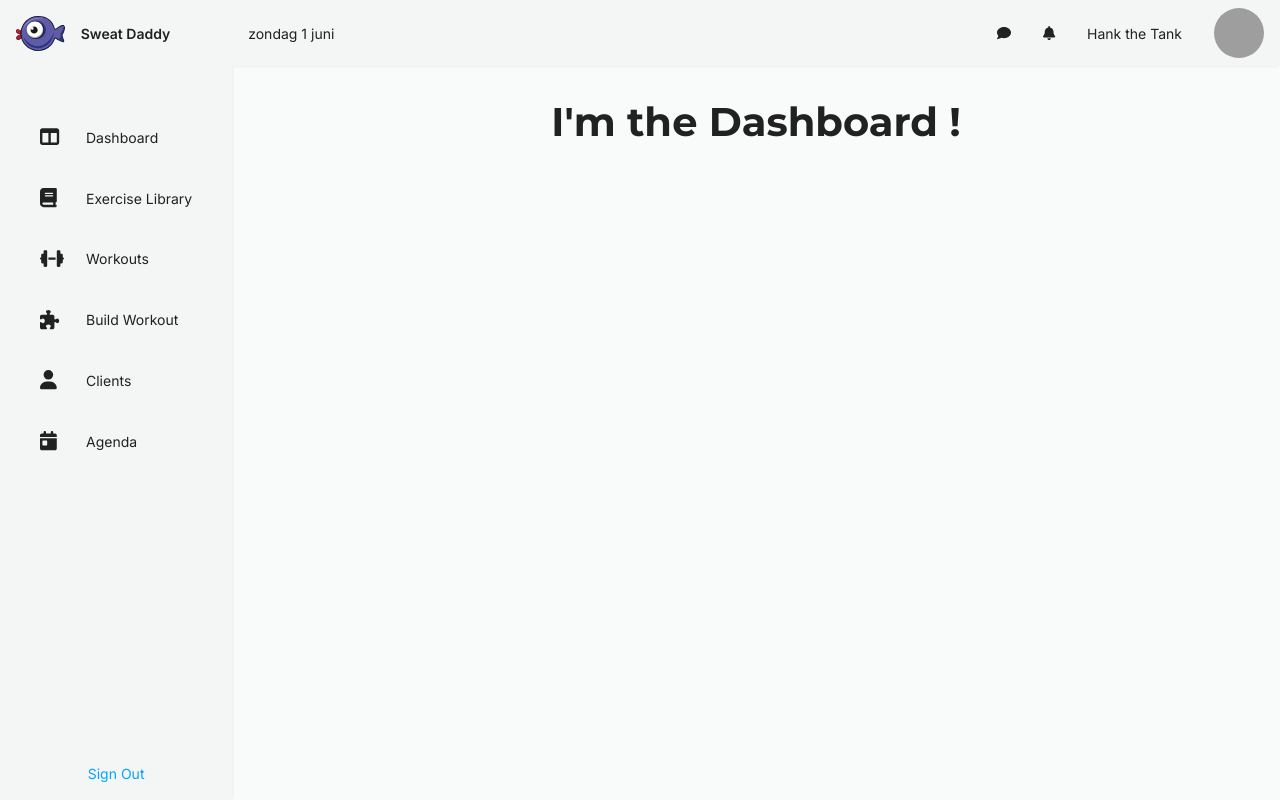
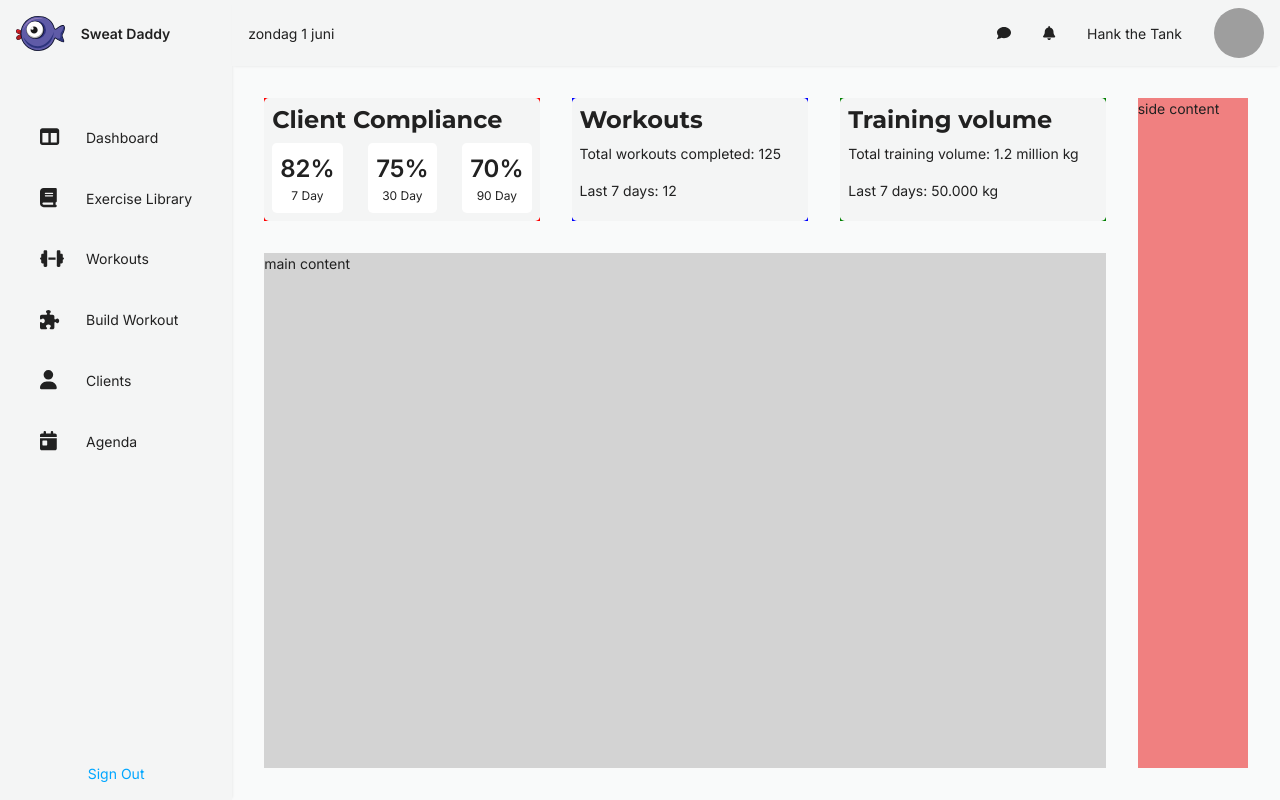
Before and after one commit to sjoerdjansz/eindopdracht-novi-frontend-sjansz, a React (Vite) app: page /dashboard in a window 1280 px wide. Built offline with nearby package versions, Linux system fonts and the light colour scheme; grey boxes are pictures that could not be loaded.

Commit message:
(feat)base layout for admin/trainer dashboard

```diff
--- a/src/pages/dashboard/Dashboard.jsx
+++ b/src/pages/dashboard/Dashboard.jsx
@@ -2,8 +2,66 @@ import styles from "./Dashboard.module.css";
 
 export function Dashboard() {
   return (
-    <div className={styles["dashboard-content"]}>
-      <h1>I'm the Dashboard !</h1>
+    <div className={styles["dashboard-container"]}>
+      <div className={styles["card-one"]}>
+        <div className={styles["dashboard-card"]}>
+          <h3>Client Compliance</h3>
+          <div className={styles["dashboard-card__content-container"]}>
+            <div className={styles["compliance-info"]}>
+              <span>82%</span>
+              <p>7 Day</p>
+            </div>
+            <div className={styles["compliance-info"]}>
+              <span>75%</span>
+              <p>30 Day</p>
+            </div>
+            <div className={styles["compliance-info"]}>
+              <span>70%</span>
+              <p>90 Day</p>
+            </div>
+          </div>
+        </div>
+      </div>
+      <div className={styles["card-two"]}>
+        <div className={styles["dashboard-card"]}>
+          <h3>Workouts</h3>
+          <div
+            className={`${styles["dashboard-card__content-container"]} ${styles["direction-column"]}`}
+          >
+            <div className={styles["workouts-info"]}>
+              <p>
+                Total workouts completed: <span>125</span>
+              </p>
+            </div>
+            <div className={styles["workouts-info"]}>
+              <p>
+                Last 7 days: <span>12</span>
+              </p>
+            </div>
+          </div>
+        </div>
+      </div>
+      <div className={styles["card-three"]}>
+        <div className={styles["dashboard-card"]}>
+          <h3>Training volume</h3>
+          <div
+            className={`${styles["dashboard-card__content-container"]} ${styles["direction-column"]}`}
+          >
+            <div>
+              <p>
+                Total training volume: <span>1.2 million kg</span>
+              </p>
+            </div>
+            <div>
+              <p>
+                Last 7 days: <span>50.000 kg</span>
+              </p>
+            </div>
+          </div>
+        </div>
+      </div>
+      <div className={styles["main-content"]}>main content</div>
+      <div className={styles["side-content"]}>side content</div>
     </div>
   );
 }
--- a/src/pages/dashboard/Dashboard.module.css
+++ b/src/pages/dashboard/Dashboard.module.css
@@ -1,3 +1,103 @@
-.dashboard-content {
+.dashboard-container {
+  display: grid;
+  grid-template-columns: repeat(9, auto);
+  grid-template-rows: min-content auto auto;
+  grid-template-areas:
+    "one one two two three three side side side"
+    "main main main main main main side side side"
+    "main main main main main main side side side";
+  gap: 2rem;
+  width: 100%;
+}
+
+.card-one {
+  grid-area: one;
+  background-color: red;
+}
+
+.card-two {
+  grid-area: two;
+  background-color: blue;
+}
+
+.card-three {
+  grid-area: three;
+  background-color: green;
+}
+
+.main-content {
   grid-area: main;
+  background-color: lightgrey;
 }
+
+.side-content {
+  grid-area: side;
+  background-color: lightcoral;
+}
+
+/* Dashboard card styling */
+
+.dashboard-card {
+  background-color: var(--color-gray-light);
+  display: flex;
+  flex-direction: column;
+  border-radius: 0.3rem;
+  padding: 0.5rem;
+  height: 100%;
+}
+
+.dashboard-card h3 {
+  margin-bottom: 0.5rem;
+}
+
+.dashboard-card__content-container {
+  display: flex;
+  gap: 1rem;
+  justify-content: space-between;
+}
+
+.direction-column {
+  flex-direction: column;
+}
+
+.compliance-info {
+  padding: 0.5rem;
+  background-color: #ffffff;
+  border-radius: 0.3rem;
+  display: flex;
+  flex-direction: column;
+  align-items: center;
+}
+
+.compliance-info > span {
+  font-size: var(--font-xl);
+  font-weight: 600;
+}
+
+.compliance-info > p {
+  font-size: var(--font-xs);
+}
+
+/* Hover effect voor cards */
+
+.dashboard-card {
+  transition: box-shadow 0.2s ease;
+}
+
+.dashboard-card:hover {
+  box-shadow: 0 2px 12px rgba(0, 0, 0, 0.1);
+}
+
+/* Media Queries */
+
+@media (max-width: 768px) {
+  .dashboard-container {
+    grid-template-columns: 1fr;
+    grid-template-areas:
+      "one"
+      "two"
+      "three"
+      "main"
+      "side";
+  }
+}
```
